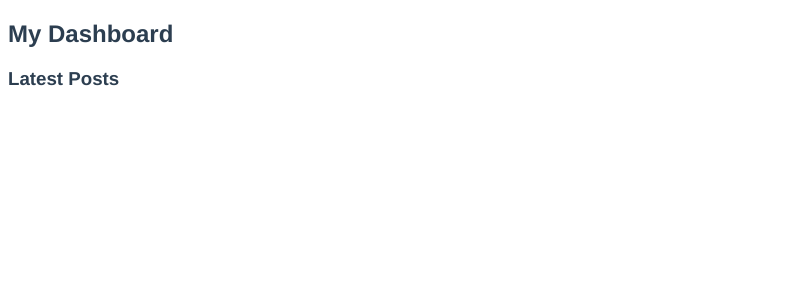
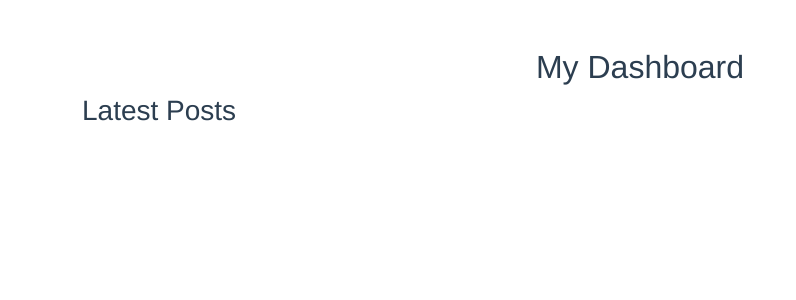
Before and after one commit to alshafi834/test-task-fe-aw, a Vue app: page / in a window 1280 px wide. Shown: the top 300 px of the page, without its empty margins (0-796 px from the left). Built offline with nearby package versions, Linux system fonts and the light colour scheme.

Commit message:
added bootstrap5

```diff
--- a/package.json
+++ b/package.json
@@ -9,6 +9,8 @@
     "lint": "vue-cli-service lint"
   },
   "dependencies": {
+    "@popperjs/core": "^2.11.6",
+    "bootstrap": "^5.2.2",
     "core-js": "^3.6.5",
     "vue": "^3.0.0",
     "vue-router": "^4.0.0-0"
--- a/src/main.ts
+++ b/src/main.ts
@@ -1,3 +1,4 @@
+import "bootstrap/dist/css/bootstrap.min.css";
 import { createApp } from "vue";
 import App from "./App.vue";
 import router from "./router";
--- a/src/views/DashboardView.vue
+++ b/src/views/DashboardView.vue
@@ -1,6 +1,6 @@
 <template>
-  <div>
-    <h2>My Dashboard</h2>
+  <div class="container mt-5">
+    <h2 class="text-center">My Dashboard</h2>
     <latest-posts />
   </div>
 </template>
```
Also changed, not shown: 1 other file (tests, documents, lock files or other folders).
